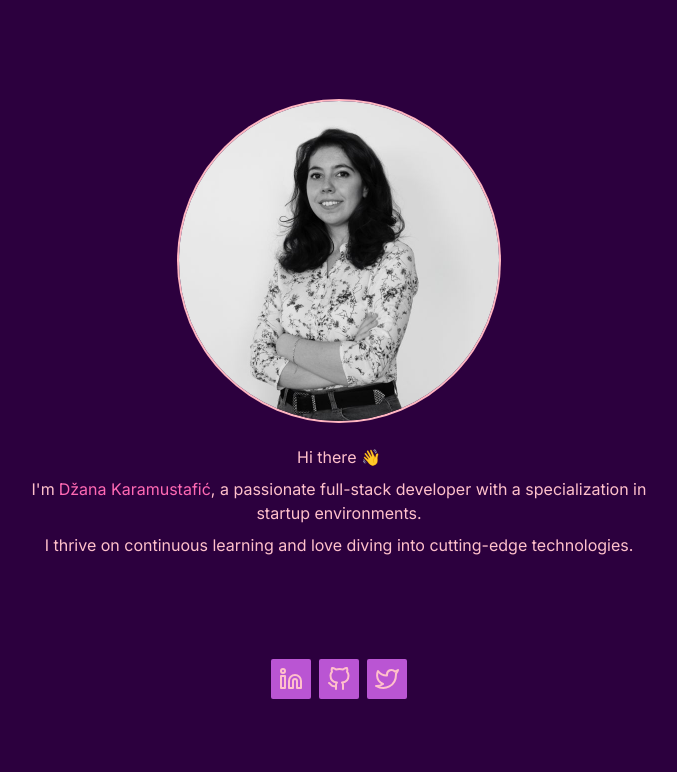
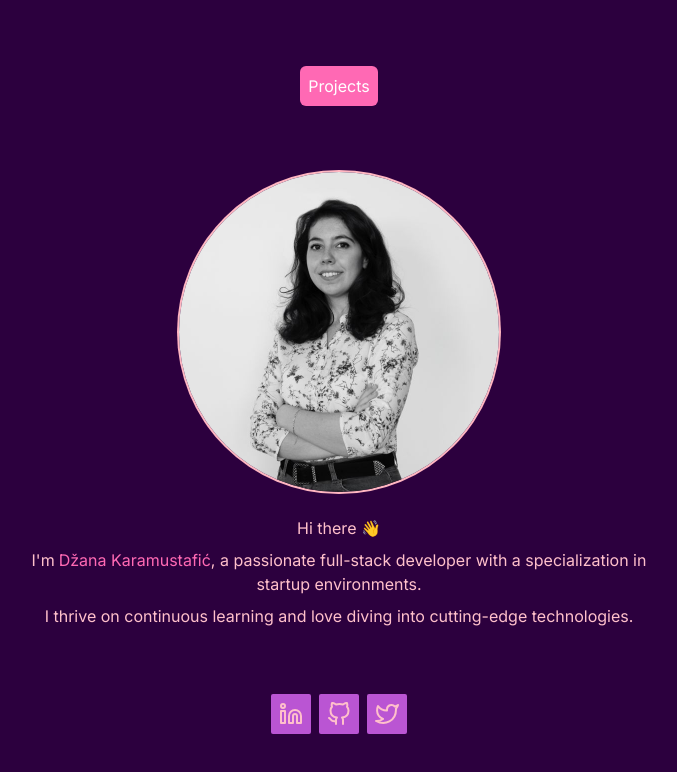
Before and after one commit to gunnmgirl/gunnmgirl.com, a Next.js app: page / in a window 1280 px wide. Shown: the top 772 px of the page, without its empty margins (301-978 px from the left). Built offline with nearby package versions, Linux system fonts and the light colour scheme.

Commit message:
feat: adds projects button

```diff
--- a/app/page.tsx
+++ b/app/page.tsx
@@ -1,4 +1,5 @@
 import Image from "next/image";
+import { animated } from "@react-spring/web";
 import { SocialMediaBox } from "./components/SocialMediaBox";
 import { Github } from "./icons/Github";
 import { Linkedin } from "./icons/Linkedin";
@@ -7,7 +8,12 @@ import profilePic from "./images/dzana.jpg";
 
 export default function Home() {
   return (
-    <div className="h-lvh flex flex-col justify-evenly p-4 md:p-0">
+    <div className="h-lvh flex flex-col items-center justify-evenly p-4 md:p-0">
+      <div>
+        <button className="bg-[#FF69B4] p-2 rounded-md text-[#FFFFFF] hover:bg-[#BA55D3] hover:scale-105 transition-all duration-300">
+          Projects
+        </button>
+      </div>
       <div className="flex flex-col items-center gap-6 sm:px-[8%] md:px-[15%] lg:px-[25%]">
         <Image
           src={profilePic}
```
